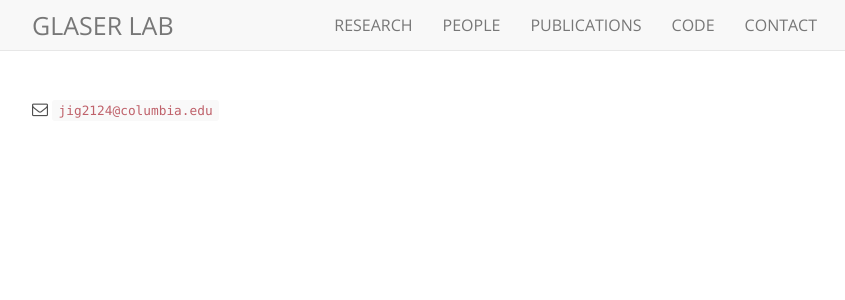
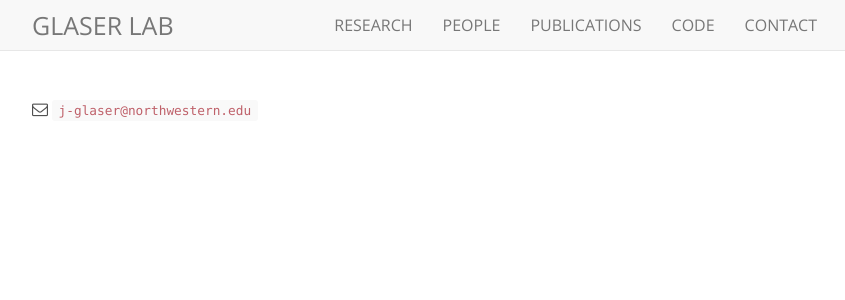
Before and after one commit to glaserlab/glaserlab.github.io, a Jekyll site: the page built from contact.md, in a window 1280 px wide. Shown: the top 300 px of the page, without its empty margins (223-1068 px from the left). Built offline with Jekyll 4.4.1, drawn with Linux system fonts in a browser that asks for light colours; nearby versions of some CDN libraries; our own code applies the rules of GitHub Pages for plain Markdown files; comment, search, counter and statistics services are not loaded.

Commit message:
Update contact.md

```diff
--- a/contact.md
+++ b/contact.md
@@ -1 +1 @@
-<i class="fa fa-envelope-o"></i>  `jig2124@columbia.edu`<br>
+<i class="fa fa-envelope-o"></i>  `j-glaser@northwestern.edu`<br>
```
